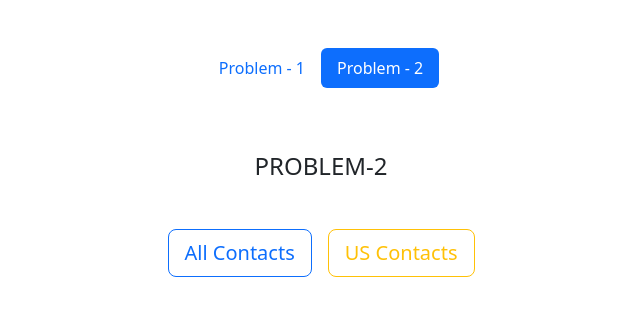
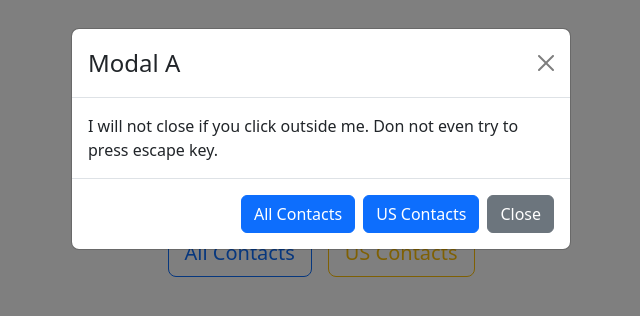
Before and after one commit to SunitCorneleous/react--task, a React (Vite) app: page /problem-2 in a window 1280 px wide. Both pictures are taken after a click on the button "All Contacts". Shown: the top 316 px of the page, without its empty margins (319-959 px from the left). Built offline with nearby package versions, Linux system fonts and the light colour scheme.

Commit message:
modal a and b added with buttons to switch

```diff
--- a/package.json
+++ b/package.json
@@ -12,6 +12,7 @@
     "bootstrap": "^5.2.0",
     "node-sass": "^7.0.1",
     "react": "^18.2.0",
+    "react-bootstrap": "^2.7.4",
     "react-dom": "^18.2.0",
     "react-router-dom": "^6.3.0",
     "sass": "^1.62.1"
--- /dev/null
+++ b/src/components/Modal/DynamicModal.jsx
@@ -0,0 +1,13 @@
+import React from 'react';
+import ModalA from './ModalA';
+import ModalB from './ModalB';
+
+const DynamicModal = ({ show, handleClose, modalOption, setModal }) => {
+  if (modalOption === 'A') {
+    return <ModalA show={show} handleClose={handleClose} setModal={setModal} />;
+  } else if (modalOption === 'B') {
+    return <ModalB show={show} handleClose={handleClose} setModal={setModal} />;
+  }
+};
+
+export default DynamicModal;
--- /dev/null
+++ b/src/components/Modal/ModalA.jsx
@@ -0,0 +1,36 @@
+import React from 'react';
+import { Button, Modal } from 'react-bootstrap';
+
+const ModalA = ({ show, handleClose, setModal }) => {
+  return (
+    <Modal
+      show={show}
+      onHide={handleClose}
+      backdrop='static'
+      animation={false}
+      keyboard={false}
+    >
+      <Modal.Header closeButton>
+        <Modal.Title>Modal A</Modal.Title>
+      </Modal.Header>
+      <Modal.Body>
+        I will not close if you click outside me. Don not even try to press
+        escape key.
+      </Modal.Body>
+      <Modal.Footer>
+        <Button variant='primary' onClick={() => setModal('A')}>
+          All Contacts
+        </Button>
+        <Button variant='primary' onClick={() => setModal('B')}>
+          US Contacts
+        </Button>
+
+        <Button variant='secondary' onClick={handleClose}>
+          Close
+        </Button>
+      </Modal.Footer>
+    </Modal>
+  );
+};
+
+export default ModalA;
--- /dev/null
+++ b/src/components/Modal/ModalB.jsx
@@ -0,0 +1,36 @@
+import React from 'react';
+import { Button, Modal } from 'react-bootstrap';
+
+const ModalB = ({ show, handleClose, setModal }) => {
+  return (
+    <Modal
+      show={show}
+      onHide={handleClose}
+      backdrop='static'
+      animation={false}
+      keyboard={false}
+    >
+      <Modal.Header closeButton>
+        <Modal.Title>Modal B</Modal.Title>
+      </Modal.Header>
+      <Modal.Body>
+        I will not close if you click outside me. Don not even try to press
+        escape key.
+      </Modal.Body>
+      <Modal.Footer>
+        <Button variant='primary' onClick={() => setModal('A')}>
+          All Contacts
+        </Button>
+        <Button variant='primary' onClick={() => setModal('B')}>
+          US Contacts
+        </Button>
+
+        <Button variant='secondary' onClick={handleClose}>
+          Close
+        </Button>
+      </Modal.Footer>
+    </Modal>
+  );
+};
+
+export default ModalB;
--- a/src/components/Problem-2.jsx
+++ b/src/components/Problem-2.jsx
@@ -1,21 +1,48 @@
-import React from 'react';
+import React, { useState } from 'react';
+import DynamicModal from './Modal/DynamicModal';
 
 const Problem2 = () => {
+  const [show, setShow] = useState(false);
+  const [modal, setModal] = useState(null);
 
-    return (
+  const handleClose = () => setShow(false);
+  const handleShow = option => {
+    setShow(true);
+    setModal(option);
+  };
 
-        <div className="container">
-            <div className="row justify-content-center mt-5">
-                <h4 className='text-center text-uppercase mb-5'>Problem-2</h4>
+  return (
+    <div className='container'>
+      <div className='row justify-content-center mt-5'>
+        <h4 className='text-center text-uppercase mb-5'>Problem-2</h4>
 
-                <div className="d-flex justify-content-center gap-3">
-                <button className="btn btn-lg btn-outline-primary" type="button" >All Contacts</button>
-                <button className="btn btn-lg btn-outline-warning" type="button" >US Contacts</button>
-                </div>
+        <div className='d-flex justify-content-center gap-3'>
+          <button
+            onClick={() => handleShow('A')}
+            className='btn btn-lg btn-outline-primary'
+            type='button'
+          >
+            All Contacts
+          </button>
 
-            </div>
+          <button
+            onClick={() => handleShow('B')}
+            className='btn btn-lg btn-outline-warning'
+            type='button'
+          >
+            US Contacts
+          </button>
         </div>
-    );
+
+        <DynamicModal
+          show={show}
+          handleClose={handleClose}
+          modalOption={modal}
+          setModal={setModal}
+        />
+      </div>
+    </div>
+  );
 };
 
 export default Problem2;
```
Also changed, not shown: 1 other file (tests, documents, lock files or other folders).
